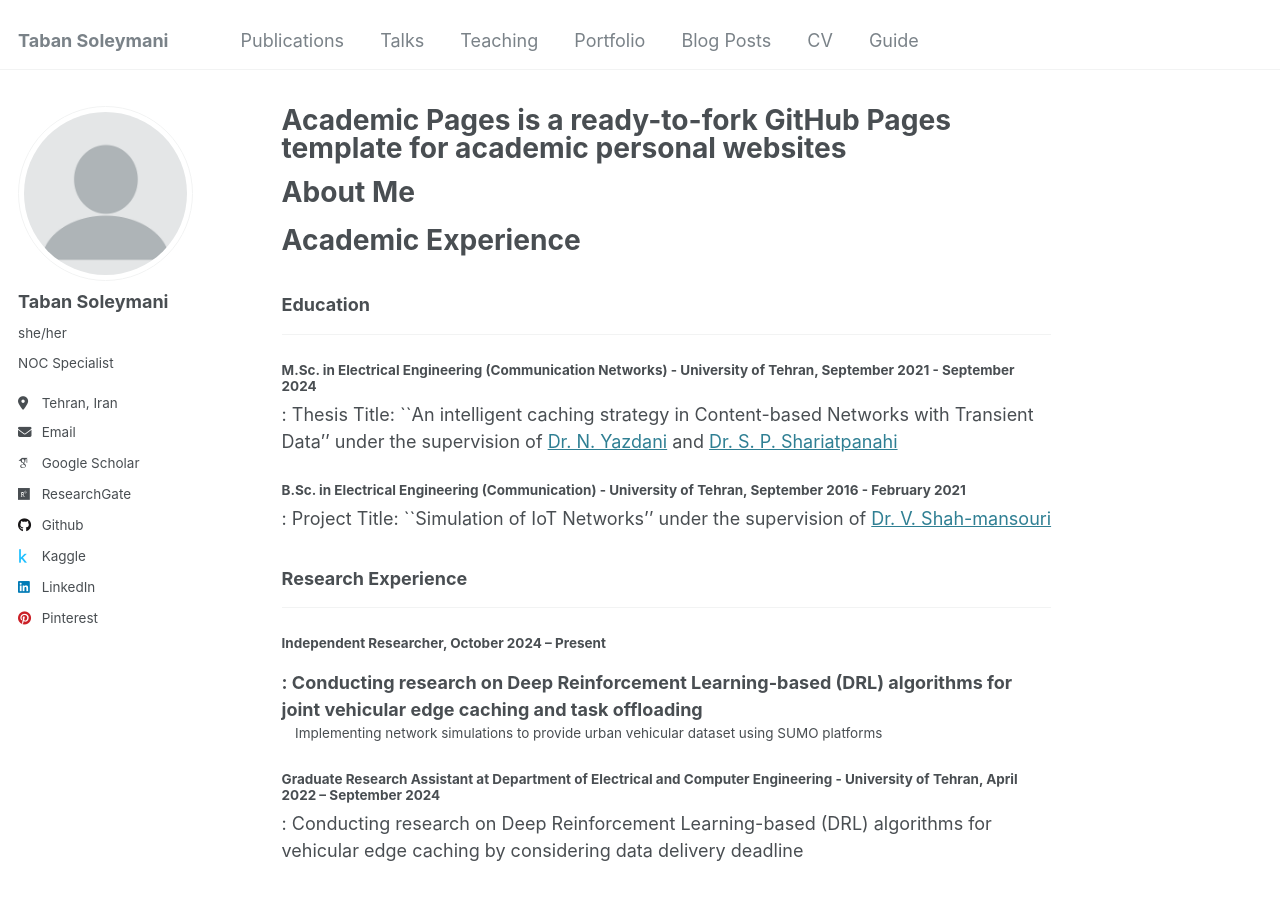
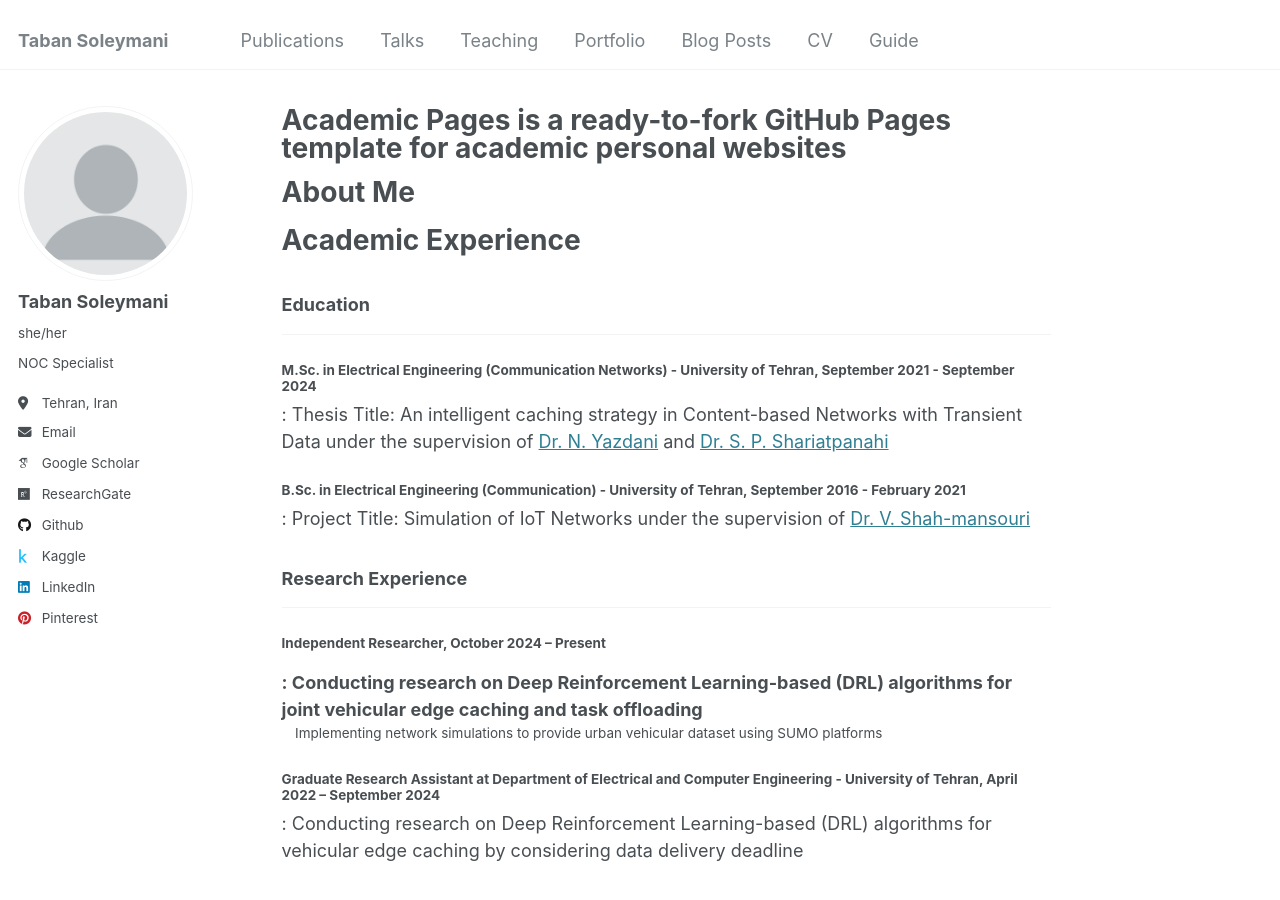
Before and after one commit to tabansoleymani/tabansoleymani.github.io, a Jekyll site: the page built from _pages/about.md, in a window 1280 px wide and 900 px high. Built offline with Jekyll 4.4.1, drawn with Linux system fonts in a browser that asks for light colours; some web fonts are replaced.

```diff
--- a/_pages/about.md
+++ b/_pages/about.md
@@ -13,18 +13,22 @@ redirect_from:
 ###  Education
 ----
 ##### M.Sc. in Electrical Engineering (Communication Networks) - University of Tehran, **September 2021 - September 2024**
-:   Thesis Title: ``An intelligent caching strategy in Content-based Networks with Transient Data'' under the supervision of [Dr. N. Yazdani](https://ieeexplore.ieee.org/author/37273359300) and [Dr. S. P. Shariatpanahi](https://ieeexplore.ieee.org/author/38322979900)
+
+:   Thesis Title: An intelligent caching strategy in Content-based Networks with Transient Data under the supervision of [Dr. N. Yazdani](https://ieeexplore.ieee.org/author/37273359300) and [Dr. S. P. Shariatpanahi](https://ieeexplore.ieee.org/author/38322979900)
 
 ##### B.Sc. in Electrical Engineering (Communication) - University of Tehran, **September 2016 - February 2021**
-:   Project Title: ``Simulation of IoT Networks'' under the supervision of [Dr. V. Shah-mansouri](https://ieeexplore.ieee.org/author/38275680000)
+
+:   Project Title: Simulation of IoT Networks under the supervision of [Dr. V. Shah-mansouri](https://ieeexplore.ieee.org/author/38275680000)
 
 ###  Research Experience
 ----
 ##### Independent Researcher, **October 2024 – Present**
+
 :   Conducting research on Deep Reinforcement Learning-based (DRL) algorithms for joint vehicular edge caching and task offloading
 :   Implementing network simulations to provide urban vehicular dataset using SUMO platforms
 
 ##### Graduate Research Assistant at Department of Electrical and Computer Engineering - University of Tehran, **April 2022 – September 2024**
+
 :   Conducting research on Deep Reinforcement Learning-based (DRL) algorithms for vehicular edge caching by considering data delivery deadline
 
 ### Teaching Experience
```
